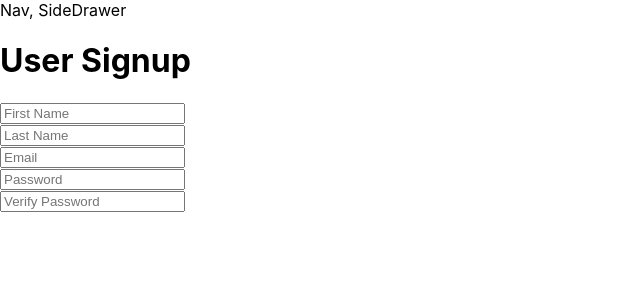
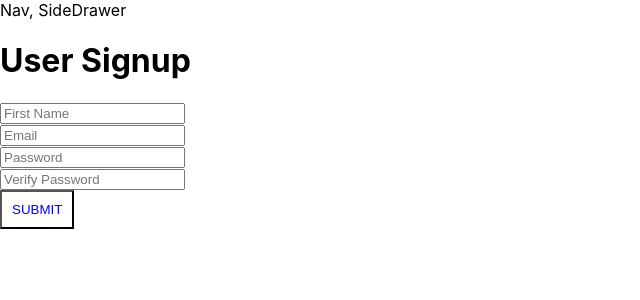
Before and after one commit to border-in-canada/Farrier-App, a React (Create React App) app: page /signup in a window 1280 px wide. Shown: the top 300 px of the page, without its empty margins (0-640 px from the left). Built offline with nearby package versions, Linux system fonts and the light colour scheme.

Commit message:
WIP - Added post functionality to form

```diff
--- a/package.json
+++ b/package.json
@@ -3,13 +3,15 @@
   "version": "0.1.0",
   "private": true,
   "dependencies": {
+    "axios": "^0.19.0",
+    "dotenv": "^8.1.0",
     "react": "^16.9.0",
     "react-dom": "^16.9.0",
     "react-router-dom": "^5.0.1",
     "react-scripts": "3.1.1"
   },
   "scripts": {
-    "start": "react-scripts start",
+    "start": "PORT=3006 react-scripts start",
     "build": "react-scripts build",
     "test": "react-scripts test",
     "eject": "react-scripts eject"
--- /dev/null
+++ b/src/components/UI/Button/Button.js
@@ -0,0 +1,11 @@
+import React from 'react';
+import styles from './Button.module.css';
+
+const button = (props) => (
+    <button
+    className={[styles.Button, styles[props.btnType]].join(' ')}
+    onClick={props.clicked}>
+    {props.children}</button>
+);
+
+export default button;
--- /dev/null
+++ b/src/components/UI/Button/Button.module.css
@@ -0,0 +1,16 @@
+.Button {
+    background-color: transparent;
+    padding: 10px;
+}
+
+.Button:hover {
+    cursor: pointer;
+}
+
+.Danger {
+    color: red;
+}
+
+.Success {
+    color: blue;
+}
--- a/src/containers/Signup/Signup.js
+++ b/src/containers/Signup/Signup.js
@@ -1,24 +1,17 @@
 import React, { Component } from 'react';
 import Input from '../../components/UI/Input/Input';
-import input from '../../components/UI/Input/Input';
+import Button from '../../components/UI/Button/Button';
+import axios from 'axios';
 
 class Signup extends Component {
     state = {
         formContent: {
             //Make a helper function to make this more clean//
-            firstName: {
+            name: {
                 elementType: 'input',
                 elementConfig: {
                     type: 'text',
                     placeholder: 'First Name'
-                },
-                value: ''
-            },
-            lastName: {
-                elementType: 'input',
-                elementConfig: {
-                    type: 'text',
-                    placeholder: 'Last Name'
                 },
                 value: ''
             },
@@ -57,15 +50,20 @@ class Signup extends Component {
         this.setState({formContent: updatedFormContent});
     }
 
-    orderHandler = (event) => {
+    submitHandler = (event) => {
        event.preventDefault();
         const formData = {};
         for (let formElementIdentifier in this.state.formContent) {
             formData[formElementIdentifier] = this.state.formContent[formElementIdentifier].value;
         }
-        const userSignup = {
-            userForm: formData
-        }
+        delete formData.pwVerify;
+        axios.post('http://localhost:3000/account/signup', formData)
+            .then(response => {
+                this.props.history.push('/');
+            })
+            .catch(error => {
+                console.log('Error on Submission');
+            })
     }
 
     render () {
@@ -88,7 +86,7 @@ class Signup extends Component {
                     changed={(event) => this.inputChangedHandler(event, formElement.id)}
                     />
                 ))}
-                {/* <input type="submit">SUBMIT</input> */}
+                <Button btnType="Success">SUBMIT</Button>
             </form>
         );
 
```
Also changed, not shown: 2 other files (tests, documents, lock files or other folders).
